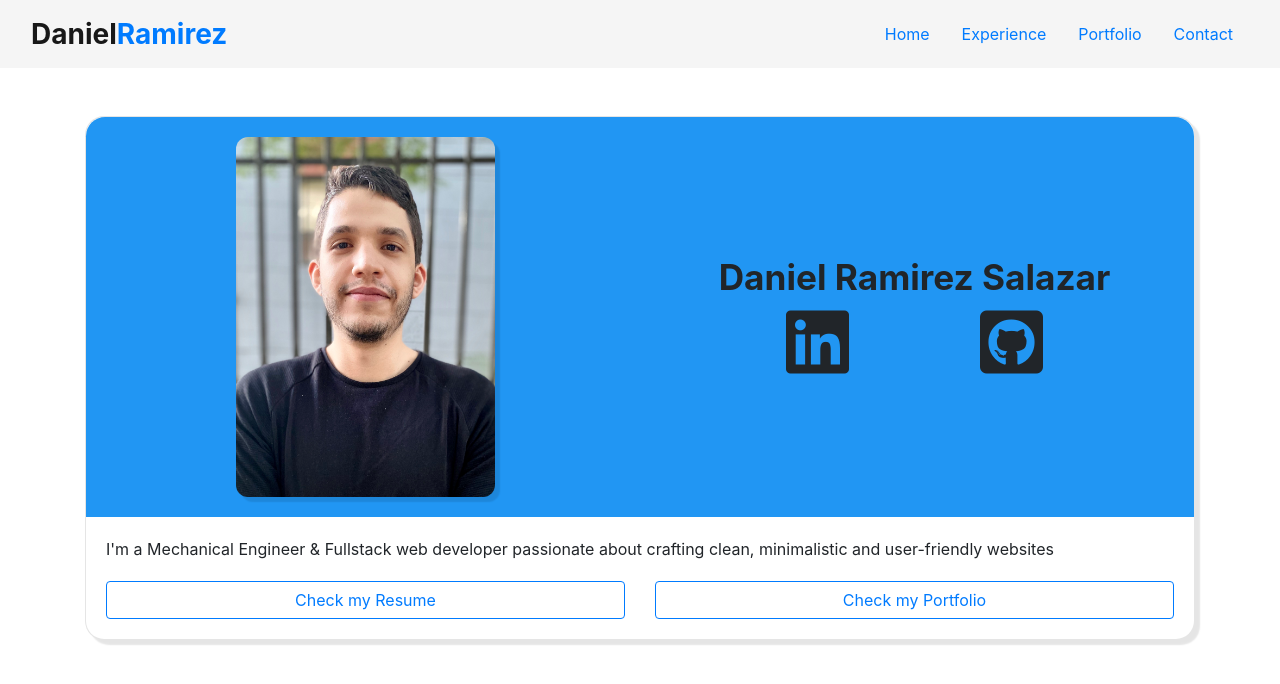
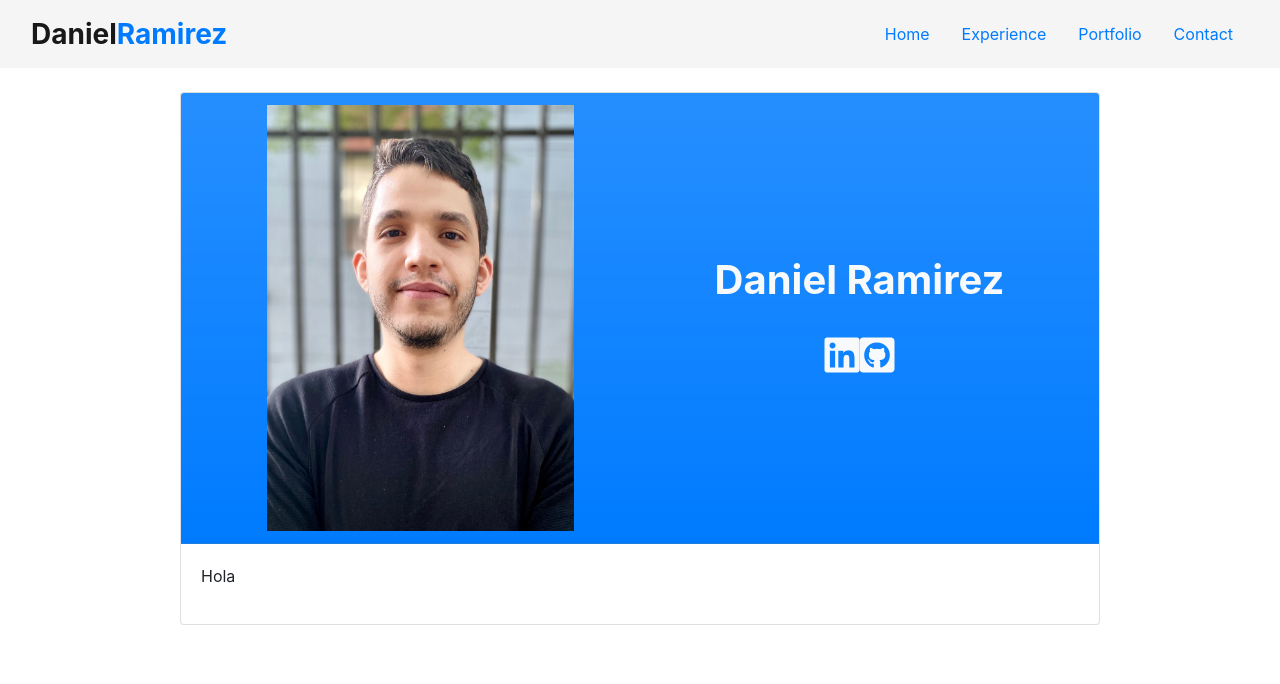
Before and after one commit to danielrs95/personalWeb, a React (Create React App) app: page / in a window 1280 px wide. Shown: the top 684 px of the page. Built offline with nearby package versions, Linux system fonts and the light colour scheme; the HTML template or start-up script is replaced by a standard one.

Commit message:
Crea header basico del card home con bootstrap 5

```diff
--- a/public/index.html
+++ b/public/index.html
@@ -17,10 +17,11 @@
     />
     <link
       rel="stylesheet"
-      href="https://cdnjs.cloudflare.com/ajax/libs/font-awesome/5.15.2/css/all.min.css"
-      integrity="sha512-HK5fgLBL+xu6dm/Ii3z4xhlSUyZgTT9tuc/hSrtw6uzJOvgRr2a9jyxxT1ely+B+xFAmJKVSTbpM/CuL7qxO8w=="
+      href="https://pro.fontawesome.com/releases/v5.10.0/css/all.css"
+      integrity="sha384-AYmEC3Yw5cVb3ZcuHtOA93w35dYTsvhLPVnYs9eStHfGJvOvKxVfELGroGkvsg+p"
       crossorigin="anonymous"
     />
+
     <title>Welcome to my website!</title>
   </head>
   <body>
--- a/src/components/CardComponent.js
+++ b/src/components/CardComponent.js
@@ -1,16 +1,30 @@
-import React from "react";
-import CardHeader from "../components/CardHeader";
-import "../styles/cardComponent.css";
-import CardBody from "./CardBody";
+import React from 'react';
+import CardHeader from '../components/CardHeader';
+import '../styles/cardComponent.css';
+import CardBody from './CardBody';
+import imageCV from '../img/CV.jpg';
 
 const CardComponent = () => {
   return (
-    <div className='container card-container'>
+    <div className='container mt-4'>
       <div className='row justify-content-center'>
-        <div className='col-12'>
-          <div className='card card-box'>
-            <CardHeader />
-            <CardBody />
+        <div className='col-10'>
+          <div class='card'>
+            <div class='card-header bg-primary bg-gradient d-flex justify-content-evenly align-items-center'>
+              <div className='col-12 col-lg-6 d-flex justify-content-center'>
+                <img src={imageCV} class='img-fluid w-75' alt='...' />
+              </div>
+              <div className='d-flex flex-column col-12 col-lg-6 text-center text-light fs-1'>
+                <p class='card-text  fw-bold '>Daniel Ramirez</p>
+                <div className=''>
+                  <i class='fab fa-linkedin'></i>
+                  <i class='fab fa-github-square'></i>
+                </div>
+              </div>
+            </div>
+            <div className='card-body'>
+              <p>Hola</p>
+            </div>
           </div>
         </div>
       </div>
--- a/src/components/Header.js
+++ b/src/components/Header.js
@@ -1,6 +1,4 @@
 import React from 'react';
-import { LinkContainer } from 'react-router-bootstrap';
-import { Navbar, Nav } from 'react-bootstrap';
 import '../styles/Header.css';
 
 const Header = () => {
```
